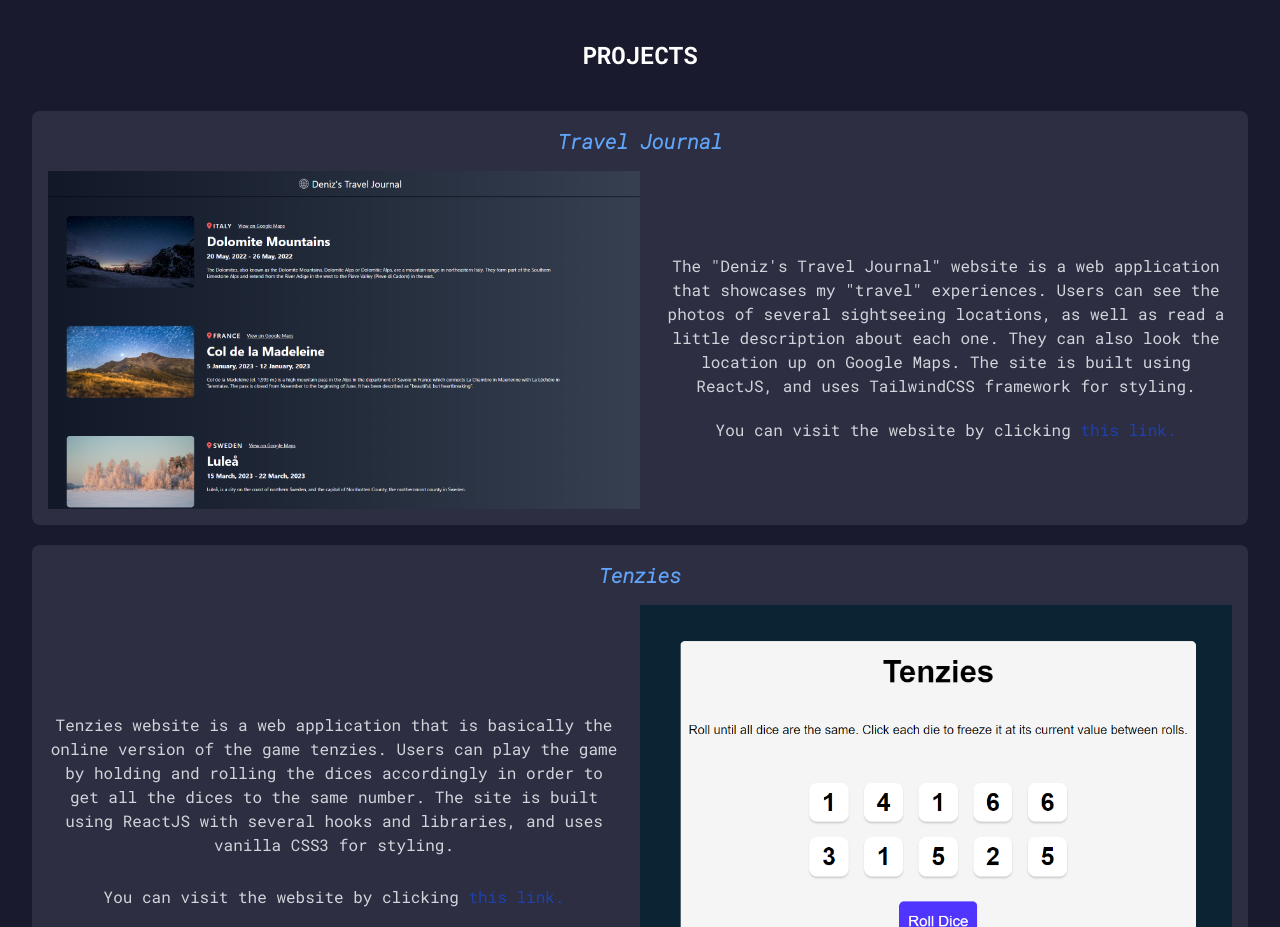
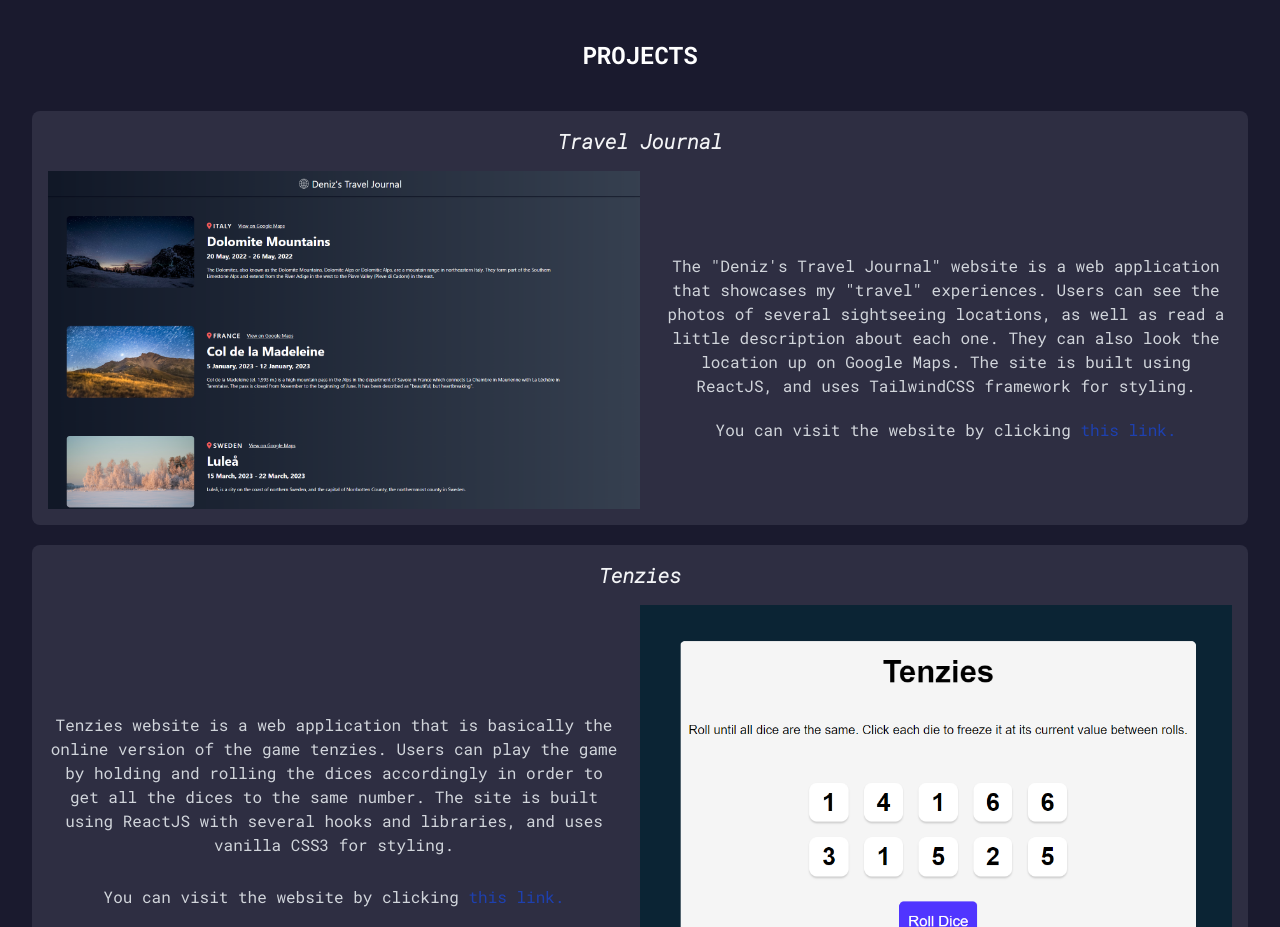
Before and after one commit to laurance18/portfolio, a React (Create React App) app in the folder portfolio-site/: page / in a window 1280 px wide. Shown: the part 1320-2247 px from the top of the page. Built offline with nearby package versions, Linux system fonts and the light colour scheme; the HTML template or start-up script is replaced by a standard one.

Commit message:
Update Project.js

```diff
--- a/portfolio-site/src/components/Project.js
+++ b/portfolio-site/src/components/Project.js
@@ -5,7 +5,7 @@ export default function Projects(props) {
 
         props.position !== "switched" || isMobile ? (
             <div className={`flex flex-col mx-8 my-5 p-4 rounded-lg bg-secondary`}>
-                <h4 className={`text-blue-400 italic font-bold text-xl md:px-5 pb-4 w-full`}>{props.name}</h4>
+                <h4 className={`text-gray-100 italic font-bold text-xl md:px-5 pb-4 w-full`}>{props.name}</h4>
                 <span className="flex items-center flex-col md:flex-row gap-2 md:gap-5">
                     <img src={props.image} alt={props.name} className="w-full md:w-1/2" />
                     <span className="text-center w-full md:w-1/2 text-gray-300 pt-4 self-center">
@@ -16,7 +16,7 @@ export default function Projects(props) {
             </div>
         ) : (
             <div className={`flex flex-col mx-8 my-5 p-4 rounded-lg bg-secondary`}>
-                <h4 className={`text-blue-400 italic font-bold text-xl md:px-5 pb-4 w-full`}>{props.name}</h4>
+                <h4 className={`text-gray-100 italic font-bold text-xl md:px-5 pb-4 w-full`}>{props.name}</h4>
                 <span className="flex items-center flex-col md:flex-row gap-2 md:gap-5">
                     <span className="text-center w-full md:w-1/2 text-gray-300 pt-4 self-center">
                         <p className="pb-7">{props.desc}</p>
```
